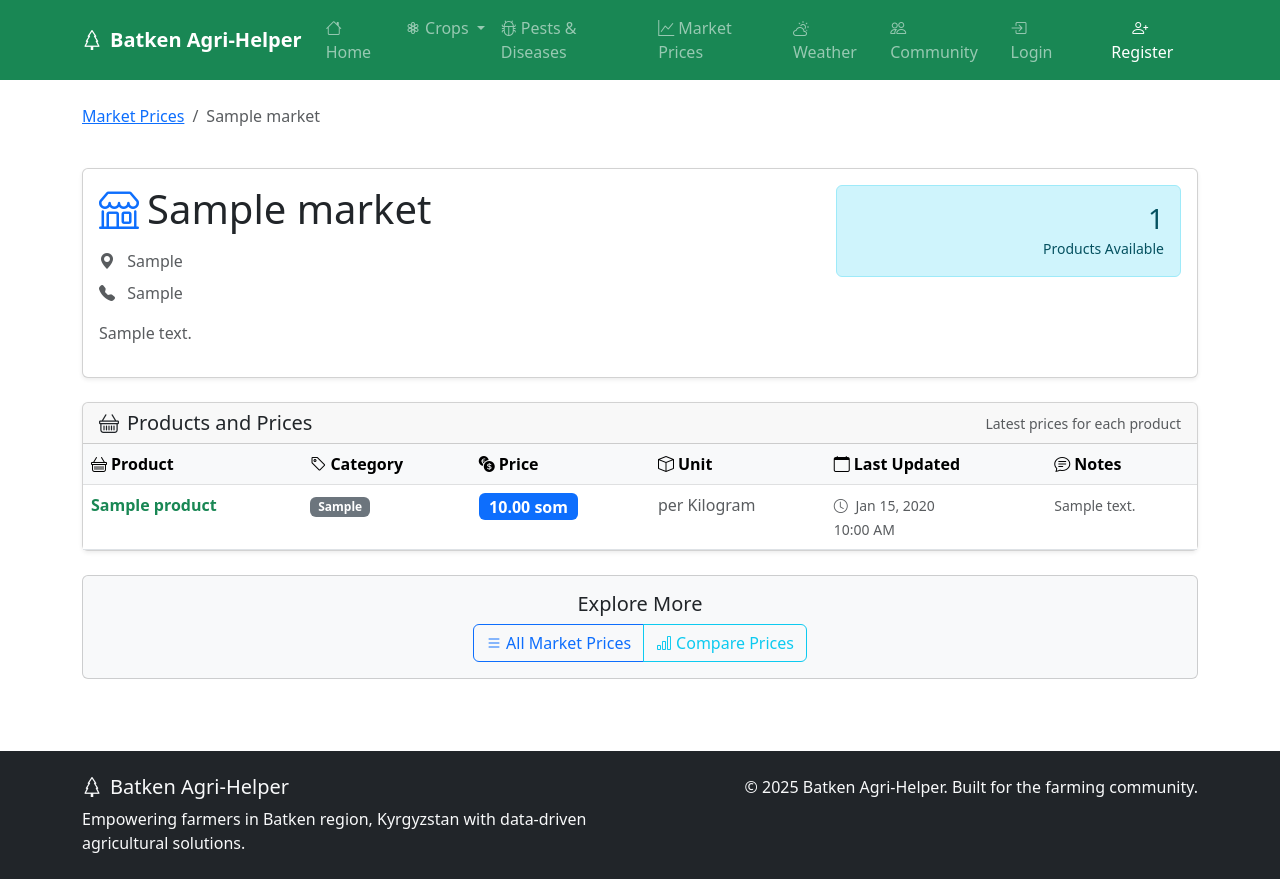
After one commit to dnazirzhanov/Agro3, a Django app: page /market/market/1/ in a window 1280 px wide. The commit adds this page. Run offline with Django 5.2, Linux system fonts and the light colour scheme; tables that the repository leaves empty hold one stand-in row (values such as "Sample post"); some libraries are stand-ins or nearby versions.

Commit message:
Add market detail page and link market names in templates
Co-authored-by: dnazirzhanov <155099420+dnazirzhanov@users.noreply.github.com>

```diff
--- a/agro3/market/models.py
+++ b/agro3/market/models.py
@@ -33,6 +33,9 @@ class Market(models.Model):
     def __str__(self):
         return f"{self.name} - {self.location}"
 
+    def get_absolute_url(self):
+        return reverse('market:market_detail', kwargs={'pk': self.pk})
+
 
 class MarketPrice(models.Model):
     UNIT_CHOICES = [
--- /dev/null
+++ b/agro3/market/templates/market/market_detail.html
@@ -0,0 +1,195 @@
+{% extends 'base.html' %}
+
+{% block title %}{{ market.name }} - Market Details{% endblock %}
+
+{% block content %}
+<div class="row mb-4">
+    <div class="col-12">
+        <nav aria-label="breadcrumb">
+            <ol class="breadcrumb">
+                <li class="breadcrumb-item"><a href="{% url 'market:price_list' %}">Market Prices</a></li>
+                <li class="breadcrumb-item active" aria-current="page">{{ market.name }}</li>
+            </ol>
+        </nav>
+    </div>
+</div>
+
+<!-- Market Header -->
+<div class="row mb-4">
+    <div class="col-12">
+        <div class="card shadow-sm">
+            <div class="card-body">
+                <div class="row">
+                    <div class="col-md-8">
+                        <h1 class="mb-3">
+                            <i class="bi bi-shop text-primary me-2"></i>{{ market.name }}
+                        </h1>
+                        <div class="mb-2">
+                            <i class="bi bi-geo-alt-fill text-muted me-2"></i>
+                            <span class="text-muted">{{ market.location }}</span>
+                        </div>
+                        {% if market.contact_info %}
+                        <div class="mb-2">
+                            <i class="bi bi-telephone-fill text-muted me-2"></i>
+                            <span class="text-muted">{{ market.contact_info }}</span>
+                        </div>
+                        {% endif %}
+                        {% if market.description %}
+                        <div class="mt-3">
+                            <p class="text-muted">{{ market.description }}</p>
+                        </div>
+                        {% endif %}
+                    </div>
+                    <div class="col-md-4 text-end">
+                        <div class="alert alert-info mb-0">
+                            <h3 class="mb-0">{{ prices.paginator.count }}</h3>
+                            <small>Products Available</small>
+                        </div>
+                    </div>
+                </div>
+            </div>
+        </div>
+    </div>
+</div>
+
+<!-- Products and Prices Table -->
+<div class="row">
+    <div class="col-12">
+        <div class="card shadow-sm">
+            <div class="card-header d-flex justify-content-between align-items-center">
+                <h5 class="mb-0">
+                    <i class="bi bi-basket me-2"></i>Products and Prices
+                </h5>
+                <small class="text-muted">Latest prices for each product</small>
+            </div>
+            <div class="card-body p-0">
+                {% if prices %}
+                <div class="table-responsive">
+                    <table class="table table-hover mb-0">
+                        <thead class="table-light">
+                            <tr>
+                                <th><i class="bi bi-basket me-1"></i>Product</th>
+                                <th><i class="bi bi-tag me-1"></i>Category</th>
+                                <th><i class="bi bi-currency-exchange me-1"></i>Price</th>
+                                <th><i class="bi bi-box me-1"></i>Unit</th>
+                                <th><i class="bi bi-calendar me-1"></i>Last Updated</th>
+                                <th><i class="bi bi-chat-text me-1"></i>Notes</th>
+                            </tr>
+                        </thead>
+                        <tbody>
+                            {% for price in prices %}
+                            <tr>
+                                <td>
+                                    <div class="fw-bold text-success">{{ price.product.name }}</div>
+                                </td>
+                                <td>
+                                    {% if price.product.category %}
+                                        <span class="badge bg-secondary">{{ price.product.category }}</span>
+                                    {% else %}
+                                        <span class="text-muted">-</span>
+                                    {% endif %}
+                                </td>
+                                <td>
+                                    <span class="badge bg-primary fs-6">
+                                        {{ price.price|floatformat:2 }} som
+                                    </span>
+                                </td>
+                                <td>
+                                    <span class="text-muted">per {{ price.get_unit_display }}</span>
+                                </td>
+                                <td>
+                                    <small class="text-muted">
+                                        <i class="bi bi-clock me-1"></i>
+                                        {{ price.date_recorded|date:"M d, Y" }}
+                                        <br>
+                                        {{ price.date_recorded|date:"g:i A" }}
+                                    </small>
+                                </td>
+                                <td>
+                                    {% if price.notes %}
+                                        <small class="text-muted">{{ price.notes|truncatewords:10 }}</small>
+                                    {% else %}
+                                        <span class="text-muted">-</span>
+                                    {% endif %}
+                                </td>
+                            </tr>
+                            {% endfor %}
+                        </tbody>
+                    </table>
+                </div>
+
+                <!-- Pagination -->
+                {% if prices.has_other_pages %}
+                <div class="card-footer">
+                    <nav aria-label="Price pagination">
+                        <ul class="pagination justify-content-center mb-0">
+                            {% if prices.has_previous %}
+                                <li class="page-item">
+                                    <a class="page-link" href="?page={{ prices.previous_page_number }}">
+                                        <i class="bi bi-chevron-left"></i> Previous
+                                    </a>
+                                </li>
+                            {% else %}
+                                <li class="page-item disabled">
+                                    <span class="page-link">
+                                        <i class="bi bi-chevron-left"></i> Previous
+                                    </span>
+                                </li>
+                            {% endif %}
+
+                            <li class="page-item active">
+                                <span class="page-link">
+                                    Page {{ prices.number }} of {{ prices.paginator.num_pages }}
+                                </span>
+                            </li>
+
+                            {% if prices.has_next %}
+                                <li class="page-item">
+                                    <a class="page-link" href="?page={{ prices.next_page_number }}">
+                                        Next <i class="bi bi-chevron-right"></i>
+                                    </a>
+                                </li>
+                            {% else %}
+                                <li class="page-item disabled">
+                                    <span class="page-link">
+                                        Next <i class="bi bi-chevron-right"></i>
+                                    </span>
+                                </li>
+                            {% endif %}
+                        </ul>
+                    </nav>
+                </div>
+                {% endif %}
+
+                {% else %}
+                <div class="p-5 text-center">
+                    <i class="bi bi-inbox display-1 text-muted"></i>
+                    <p class="lead mt-3">No products found for this market.</p>
+                    <p class="text-muted">Products will appear here once prices are added by administrators.</p>
+                </div>
+                {% endif %}
+            </div>
+        </div>
+    </div>
+</div>
+
+<!-- Quick Actions -->
+<div class="row mt-4">
+    <div class="col-12">
+        <div class="card bg-light">
+            <div class="card-body text-center">
+                <h5>Explore More</h5>
+                <div class="btn-group" role="group">
+                    <a href="{% url 'market:price_list' %}" class="btn btn-outline-primary">
+                        <i class="bi bi-list me-1"></i>All Market Prices
+                    </a>
+                    <a href="{% url 'market:price_comparison' %}" class="btn btn-outline-info">
+                        <i class="bi bi-bar-chart me-1"></i>Compare Prices
+                    </a>
+                </div>
+            </div>
+        </div>
+    </div>
+</div>
+
+{% endblock %}
--- a/agro3/market/templates/market/price_list.html
+++ b/agro3/market/templates/market/price_list.html
@@ -133,7 +133,11 @@
                                         <small class="text-muted">{{ price.product.category }}</small>
                                     {% endif %}
                                 </td>
-                                <td>{{ price.market.name }}</td>
+                                <td>
+                                    <a href="{% url 'market:market_detail' price.market.pk %}" class="text-decoration-none">
+                                        {{ price.market.name }}
+                                    </a>
+                                </td>
                                 <td>
                                     <small class="text-muted">
                                         <i class="bi bi-geo-alt-fill"></i> {{ price.market.location }}
--- a/agro3/market/urls.py
+++ b/agro3/market/urls.py
@@ -6,4 +6,5 @@ app_name = 'market'
 urlpatterns = [
     path('', views.market_price_list_view, name='price_list'),
     path('compare/', views.price_comparison_view, name='price_comparison'),
+    path('market/<int:pk>/', views.market_detail_view, name='market_detail'),
 ]
--- a/agro3/market/views.py
+++ b/agro3/market/views.py
@@ -112,3 +112,31 @@ def price_comparison_view(request):
     }
 
     return render(request, 'market/price_comparison.html', context)
+
+
+def market_detail_view(request, pk):
+    """Display all products and prices from a specific market/shop."""
+    market = get_object_or_404(Market, pk=pk)
+
+    # Get all prices for this market, grouped by product with latest price first
+    prices = MarketPrice.objects.filter(market=market).select_related('product').order_by('product__name', '-date_recorded')
+
+    # Group by product to get latest price for each product
+    product_prices = {}
+    for price in prices:
+        if price.product.id not in product_prices:
+            product_prices[price.product.id] = price
+
+    latest_prices = list(product_prices.values())
+
+    # Pagination
+    paginator = Paginator(latest_prices, 20)
+    page_number = request.GET.get('page')
+    paginated_prices = paginator.get_page(page_number)
+
+    context = {
+        'market': market,
+        'prices': paginated_prices,
+    }
+
+    return render(request, 'market/market_detail.html', context)
```
Also changed, not shown: agro3/market/templates/market/price_comparison.html (+8 -2 lines).
